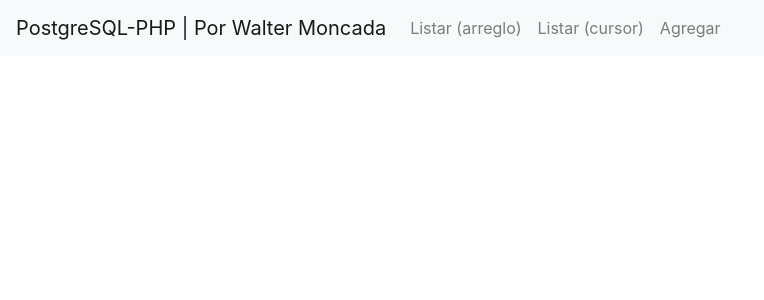
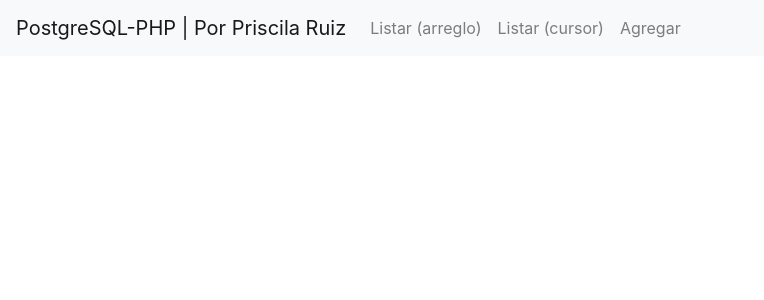
Before and after one commit to PriscilaRuiz/practica_calificada, a PHP site: page /encabezado.php in a window 1280 px wide. Shown: the top 300 px of the page, without its empty margins (0-764 px from the left). Run offline with PHP 8.4, Linux system fonts and the light colour scheme.

Commit message:
Cambios2

```diff
--- a/encabezado.php
+++ b/encabezado.php
@@ -6,7 +6,7 @@
     <meta name="viewport" content="width=device-width, initial-scale=1, shrink-to-fit=no">
     <meta name="description" content="Conexión de PHP con PostgreSQL usando PDO">
     <meta name="author" content="Odenfis">
-    <title>PostgreSQL-PHP | Por Walter Moncada</title>
+    <title>PostgreSQL-PHP | Por Priscila Ruiz</title>
     <!-- Cargar el CSS de Boostrap-->
     <link href="./bootstrap.min.css" rel="stylesheet">
     <!-- Cargar estilos propios -->
@@ -17,7 +17,7 @@
     <!-- Definición del menú -->
     <nav class="navbar navbar-expand-lg navbar-light bg-light fixed-top">
         <a class="navbar-brand" target="_blank" href="https://tecsup.instructure.com/courses/25788">
-        PostgreSQL-PHP | Por Walter Moncada
+        PostgreSQL-PHP | Por Priscila Ruiz
         </a>
         <div class="collapse navbar-collapse" id="miNavbar">
             <ul class="navbar-nav mr-auto">
```
